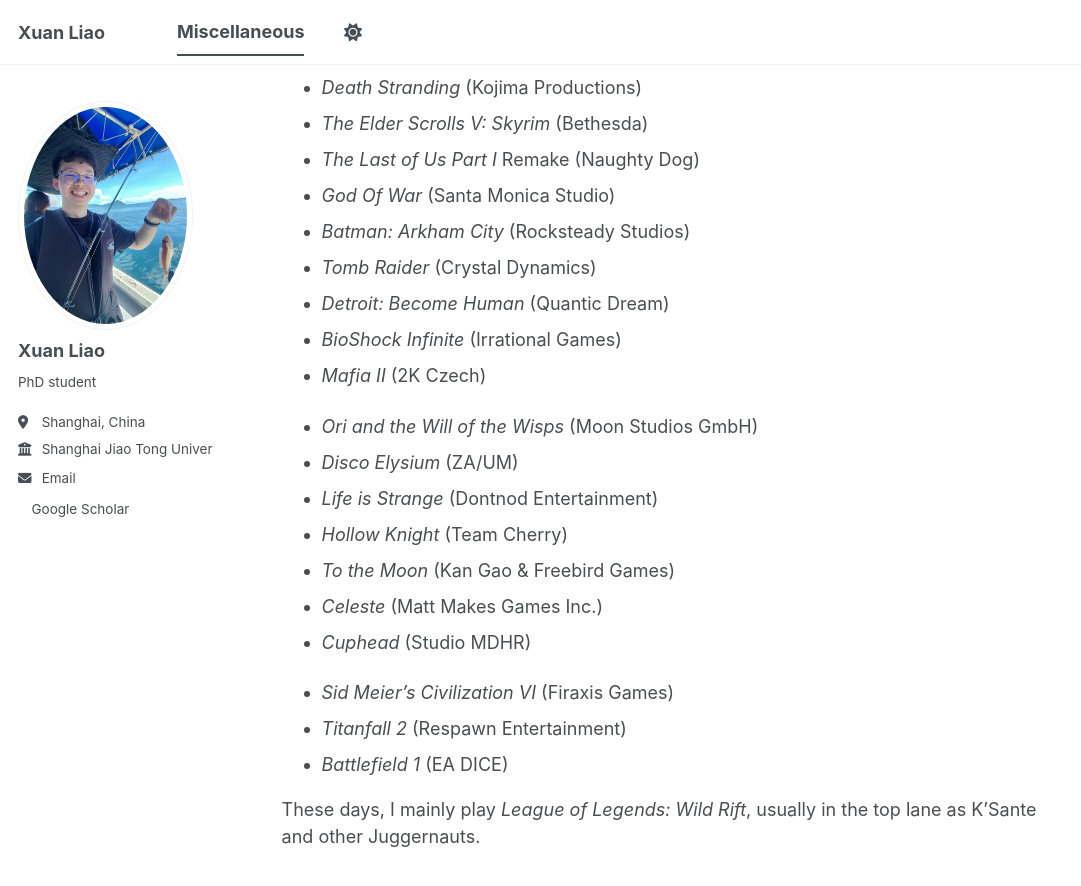
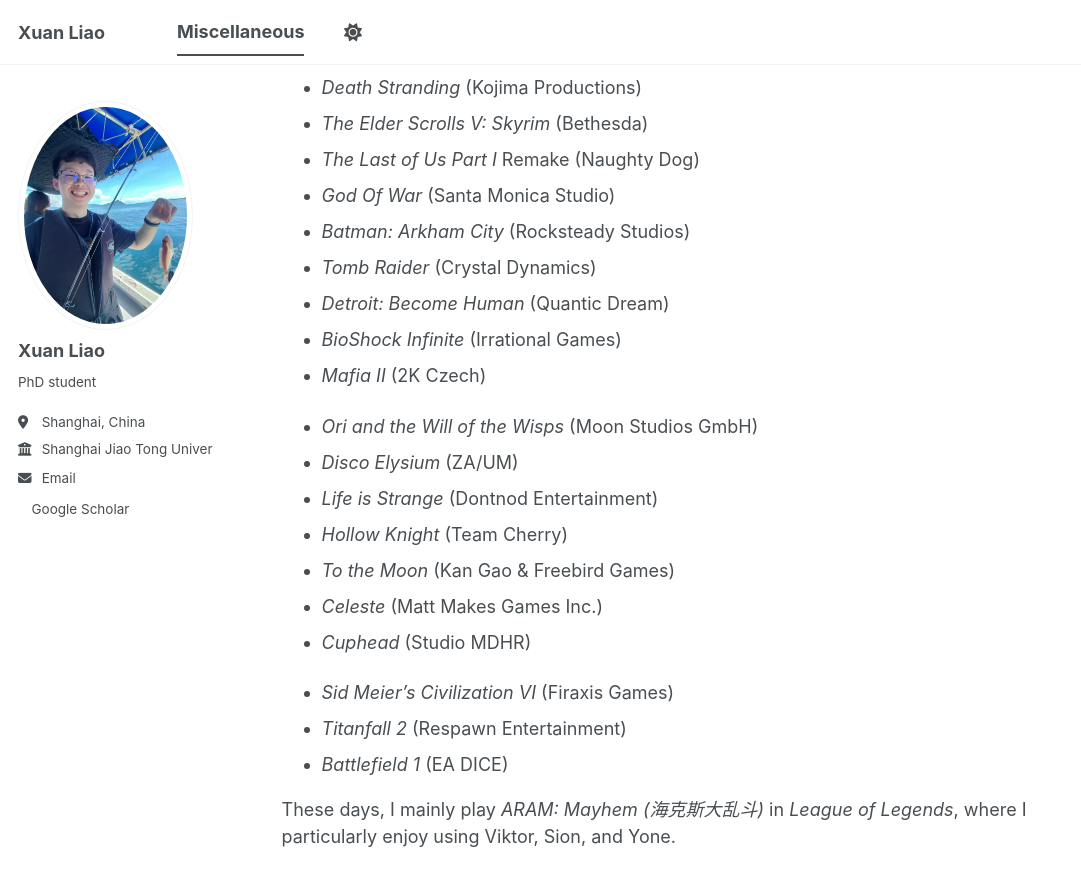
Before and after one commit to xxxl-ml/xxxl-ml.github.io, a Jekyll site: the page built from _pages/miscellaneous.md, in a window 1280 px wide and 900 px high, scrolled down 1588 px. Shown: the top 886 px of the window, without its empty margins (0-1081 px from the left). Built offline with Jekyll 4.4.1, drawn with Linux system fonts in a browser that asks for light colours; a style sheet for code colours, icons or effects is not loaded.

Commit message:
Update miscellaneous.md

```diff
--- a/_pages/miscellaneous.md
+++ b/_pages/miscellaneous.md
@@ -74,4 +74,4 @@ In old days, I was passionate about different kinds of video games. To me, they
 - *Titanfall 2* (Respawn Entertainment)
 - *Battlefield 1* (EA DICE)
 
-These days, I mainly play *League of Legends: Wild Rift*, usually in the top lane as K'Sante and other Juggernauts.
+These days, I mainly play *ARAM: Mayhem (海克斯大乱斗)* in *League of Legends*, where I particularly enjoy using Viktor, Sion, and Yone.
```
